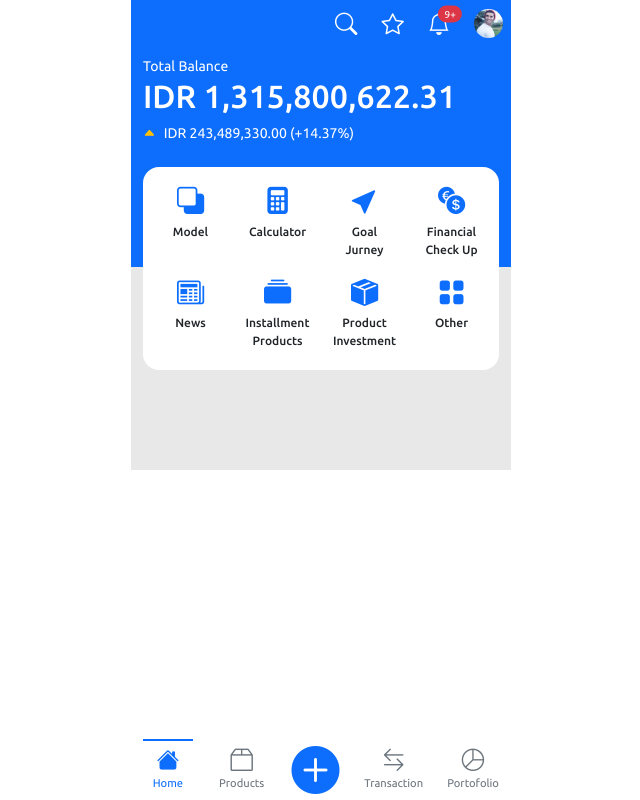
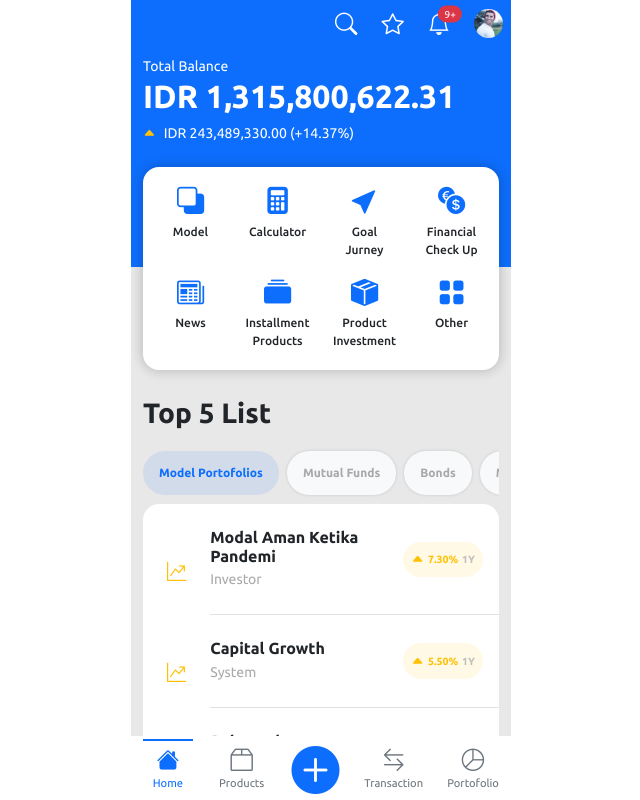
Before and after one commit to ncip48/react-finance-app, a React (Create React App) app: page /home in a window 1280 px wide. Shown: the top 800 px of the page, without its empty margins (319-959 px from the left). Built offline with nearby package versions, Linux system fonts and the light colour scheme.

Commit message:
list home

```diff
--- a/src/components/bottomNavigation/index.js
+++ b/src/components/bottomNavigation/index.js
@@ -3,11 +3,12 @@ import Icon from "../icon";
 import { useNavigate } from "react-router-dom";
 import Container from "../container";
 import Spacer from "../spacer";
+import itemBottoms from "../../constants/itemBottoms.json";
 
-export default function BottomNavigation({ items, active }) {
+export default function BottomNavigation({ items = itemBottoms, active }) {
   const navigate = useNavigate();
   return (
-    <Container centerX fixedBottom>
+    <Container centerX fixedBottom bg="white">
       <div className="row">
         {items.map((item, index) => {
           const center = Math.floor(items.length / 2);
--- a/src/components/card/index.js
+++ b/src/components/card/index.js
@@ -1,8 +1,15 @@
 import React from "react";
 
-export default function Card({ children, style }) {
+export default function Card({ children, style, radius, noPadding }) {
   return (
-    <div className="card border-0 p-3" style={style}>
+    <div
+      className={`card border-0 ${noPadding ? "p-0" : "p-3"}`}
+      style={
+        style ?? {
+          borderRadius: radius ? 16 : 0,
+        }
+      }
+    >
       {children}
     </div>
   );
--- a/src/components/container/index.js
+++ b/src/components/container/index.js
@@ -11,14 +11,15 @@ export default function Container({
   fixedTop,
   fixedBottom,
   spacer,
+  height,
 }) {
   return (
     <div
-      className={`container ${fullHeight ? "vh-100" : ""} ${
+      className={`container ${fullHeight && !height ? "vh-100" : ""} ${
         fixedTop ? "fixed-top" : ""
       }
       ${fixedBottom ? "fixed-bottom" : ""}`}
-      style={{ marginTop: -1 }}
+      style={{ marginTop: -1, height: height ? height : "" }}
     >
       <div
         className={`row ${
--- a/src/components/index.js
+++ b/src/components/index.js
@@ -9,6 +9,8 @@ import Avatar from "./avatar";
 import BottomNavigation from "./bottomNavigation";
 import Spacer from "./spacer";
 import MenuItem from "./menuItem";
+import Pill from "./pill";
+import ListItem from "./listItem";
 
 export {
   Button,
@@ -22,4 +24,6 @@ export {
   BottomNavigation,
   Spacer,
   MenuItem,
+  Pill,
+  ListItem,
 };
--- /dev/null
+++ b/src/components/listItem/index.js
@@ -0,0 +1,46 @@
+import React from "react";
+import Icon from "../icon";
+
+export default function ListItem({ type, title, subtitle, count, time }) {
+  return (
+    <div className="d-flex align-items-center pt-4 ps-4">
+      <i
+        className={`bi bi-${
+          type === "up"
+            ? "graph-up-arrow text-warning"
+            : "graph-down-arrow text-danger"
+        }`}
+        style={{ fontSize: "1.2rem" }}
+      ></i>
+      <div className="ms-4 pb-4 d-flex border-bottom w-100 align-items-center">
+        <div>
+          <h6 className="m-0 fw-bold">{title}</h6>
+          <small className="text-darkgray">{subtitle}</small>
+        </div>
+        <div className="ms-auto pe-3">
+          <div
+            className={`d-flex align-items-center badge rounded-pill ${
+              type === "up"
+                ? "bg-warning-light text-warning"
+                : "bg-danger-light text-danger"
+            }`}
+            style={{
+              paddingTop: ".7rem",
+              paddingBottom: ".7rem",
+              paddingLeft: ".5rem",
+              paddingRight: ".5rem",
+            }}
+          >
+            <Icon
+              name={type === "up" ? "caret-up-fill" : "caret-down-fill"}
+              theme={type === "up" ? "warning" : "danger"}
+              size=".8rem"
+            />
+            <small className="ms-1 m-0">{count}</small>
+            <small className="ms-1 text-gray2">{time}</small>
+          </div>
+        </div>
+      </div>
+    </div>
+  );
+}
--- /dev/null
+++ b/src/components/pill/index.js
@@ -0,0 +1,18 @@
+import React from "react";
+
+export default function Pill({ active, title, onClick, index }) {
+  return (
+    <div
+      className={`px-3 py-3 badge rounded-pill cursor-pointer ${
+        active ? "active bg-primary text-primary" : "bg-light text-darkgray"
+      }`}
+      onClick={onClick}
+      style={{
+        boxShadow: active ? "" : "0px 0px 3px 0.5px rgba(0,0,0,0.1)",
+        fontSize: ".75rem",
+      }}
+    >
+      {title}
+    </div>
+  );
+}
--- /dev/null
+++ b/src/constants/itemLists.json
@@ -0,0 +1,37 @@
+[
+  {
+    "type": "up",
+    "name": "Modal Aman Ketika Pandemi",
+    "actor": "Investor",
+    "count": "7.30%",
+    "time": "1Y"
+  },
+  {
+    "type": "up",
+    "name": "Capital Growth",
+    "actor": "System",
+    "count": "5.50%",
+    "time": "1Y"
+  },
+  {
+    "type": "up",
+    "name": "Balanced",
+    "actor": "System",
+    "count": "6.70%",
+    "time": "1Y"
+  },
+  {
+    "type": "down",
+    "name": "Modal Aman Ketika Pandemi",
+    "actor": "Investor",
+    "count": "5.23%",
+    "time": "1Y"
+  },
+  {
+    "type": "up",
+    "name": "Investment Special",
+    "actor": "System",
+    "count": "3.30%",
+    "time": "1Y"
+  }
+]
--- a/src/index.css
+++ b/src/index.css
@@ -19,8 +19,37 @@ body {
   color: #e8e8e8 !important;
 }
 
+.text-gray2 {
+  color: #bfbfbf !important;
+}
+
+.text-darkgray {
+  color: darkgrey !important;
+}
+
 .bg-white {
   background-color: white !important;
+}
+
+.bg-primary.active {
+  --bs-bg-opacity: 0.1;
+  background-color: rgba(
+    var(--bs-primary-rgb),
+    var(--bs-bg-opacity)
+  ) !important;
+}
+
+.bg-warning-light {
+  --bs-bg-opacity: 0.1;
+  background-color: rgba(
+    var(--bs-warning-rgb),
+    var(--bs-bg-opacity)
+  ) !important;
+}
+
+.bg-danger-light {
+  --bs-bg-opacity: 0.1;
+  background-color: rgba(var(--bs-danger-rgb), var(--bs-bg-opacity)) !important;
 }
 
 .cursor-pointer {
@@ -43,3 +72,25 @@ input[type="number"]:focus,
 [contenteditable].form-control:focus {
   box-shadow: inset 0 -1px 0 #ddd;
 }
+
+.container-scroll::-webkit-scrollbar {
+  height: 8px;
+}
+
+.container-scroll::-webkit-scrollbar-thumb {
+  background-color: transparent;
+  border-radius: 10px;
+}
+
+.container-scroll::-webkit-scrollbar-track {
+  background-color: transparent;
+  border-radius: 10px;
+}
+
+.container-scroll {
+  display: flex;
+  flex-wrap: nowrap;
+  overflow-x: scroll;
+  padding-top: 5px;
+  padding-bottom: 5px;
+}
--- a/src/pages/home/index.js
+++ b/src/pages/home/index.js
@@ -6,17 +6,41 @@ import {
   Container,
   Flex,
   Icon,
+  ListItem,
   MenuItem,
   Navbar,
+  Pill,
   Spacer,
 } from "../../components";
-import itemBottoms from "../../constants/itemBottoms";
 import { formatRupiah } from "../../helpers";
 import { useNavigate } from "react-router-dom";
 import itemMenus from "../../constants/itemsMenus.json";
+import itemLists from "../../constants/itemLists.json";
+
+const pillList = [
+  "Model Portofolios",
+  "Mutual Funds",
+  "Bonds",
+  "Model Portofolios",
+  "Mutual Funds",
+  "Bonds",
+];
 
 export default function Home() {
   const navigate = useNavigate();
+
+  const [activePill, setActivePill] = React.useState(0);
+
+  const handleScroll = (event) => {
+    const container = event.target;
+    const scrollAmount = event.deltaY;
+    container.scrollTo({
+      top: 0,
+      left: container.scrollLeft + scrollAmount,
+      behavior: "smooth",
+    });
+  };
+
   return (
     <>
       <Navbar noMenu fixed>
@@ -29,7 +53,9 @@ export default function Home() {
       <Container centerX bg="primary">
         <div className="bg-primary">
           <small className="text-white fw-normal mb-1">Total Balance</small>
-          <h2 className="text-white">{formatRupiah("1315800622,31")}</h2>
+          <h2 className="text-white fw-bold">
+            {formatRupiah("1315800622,31")}
+          </h2>
           <Flex align="center" justify="flex-start">
             <Icon name="caret-up-fill" theme="warning" size=".8rem" />
             <small className="text-white fw-normal mb-0 ms-2">
@@ -39,13 +65,14 @@ export default function Home() {
           <Spacer height={125} bg="primary" />
         </div>
       </Container>
-      <Container centerX bg="gray">
+      <Container centerX bg="gray" height={130}>
         <Card
+          radius
           style={{
             position: "absoulte",
             top: -100,
             borderRadius: 16,
-            elevation: 3,
+            boxShadow: "0px 0px 12px 1px rgba(0,0,0,0.2)",
           }}
         >
           <div className="row">
@@ -62,7 +89,38 @@ export default function Home() {
           </div>
         </Card>
       </Container>
-      <BottomNavigation items={itemBottoms} active="Home" />
+      <Container centerX bg="gray">
+        <h3 className="fw-bold mb-3">Top 5 List</h3>
+        <div className="container-scroll gap-2 mb-1" onWheel={handleScroll}>
+          {pillList.map((item, index) => {
+            return (
+              <Pill
+                title={item}
+                key={index}
+                active={activePill === index}
+                index={index}
+                onClick={() => setActivePill(index)}
+              />
+            );
+          })}
+        </div>
+        <Card radius noPadding>
+          {itemLists.map((item, index) => {
+            return (
+              <ListItem
+                type={item.type}
+                key={index}
+                title={item.name}
+                subtitle={item.actor}
+                count={item.count}
+                time={item.time}
+              />
+            );
+          })}
+        </Card>
+      </Container>
+      <Spacer height={100} bg="gray" />
+      <BottomNavigation active="Home" />
     </>
   );
 }
--- a/src/pages/signin/index.js
+++ b/src/pages/signin/index.js
@@ -52,7 +52,7 @@ export default function Signin() {
         <Flex fullHeight column>
           <h1 className="text-center fw-bold">Log in</h1>
           <h5 className="mb-4 text-center">Fill the form to log in</h5>
-          <Card>
+          <Card radius>
             <Input
               label="Email"
               placeholder="Enter your email"
```
